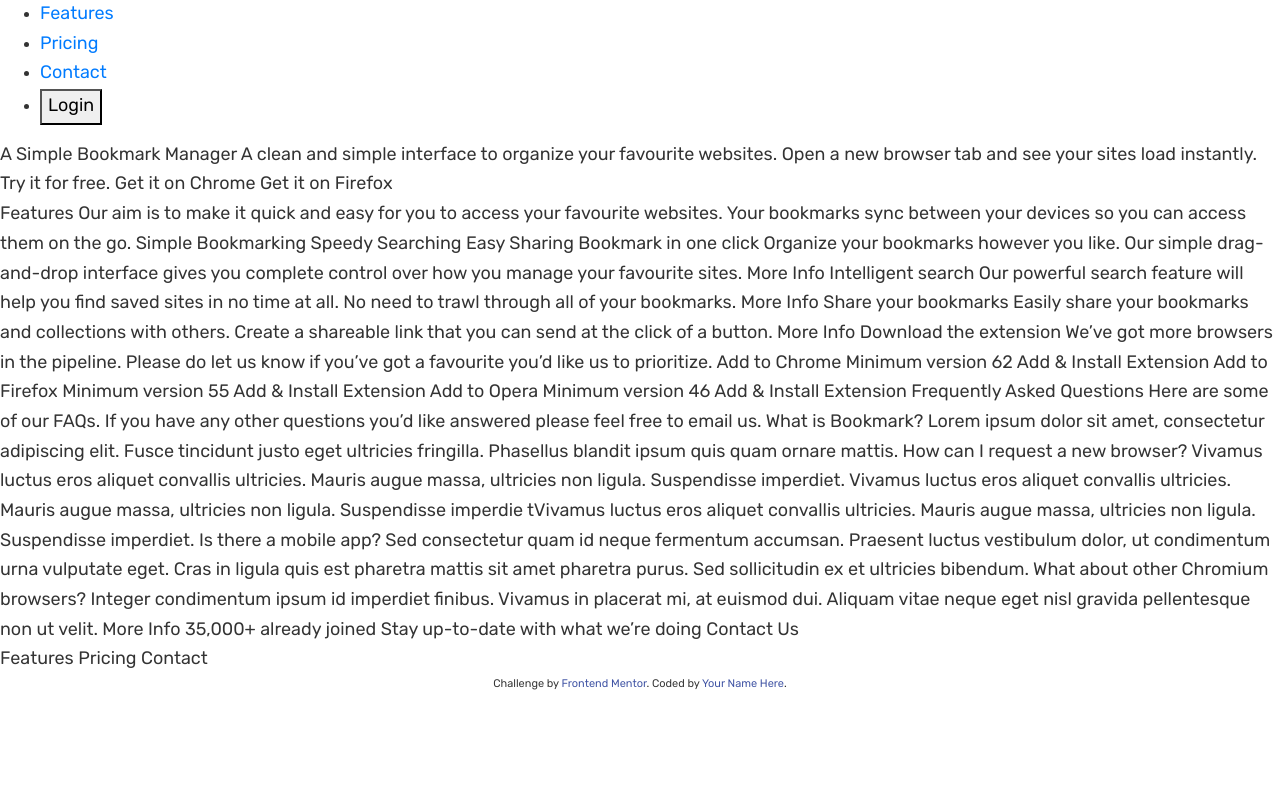
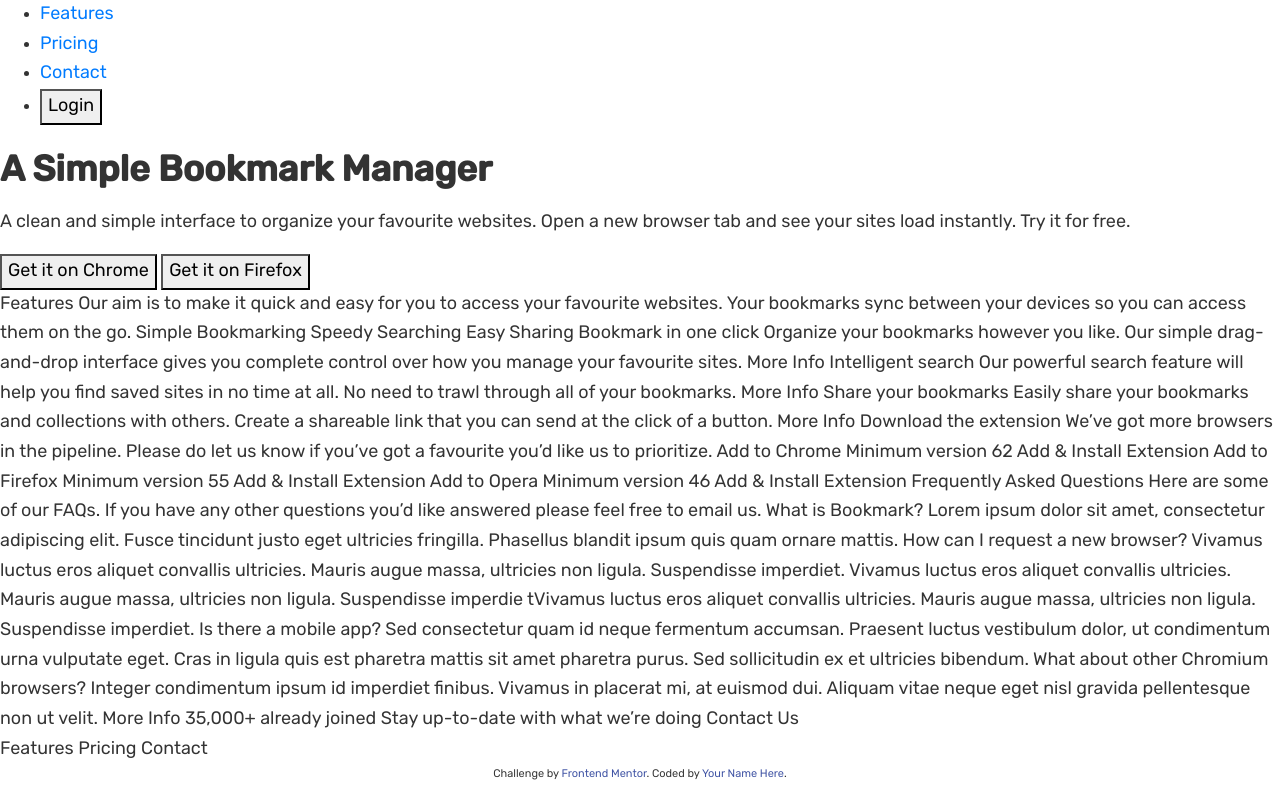
Before and after one commit to Thr0TT1e/bookmark-lp, a website: page app/index.html in a window 1280 px wide. Drawn offline with Linux system fonts and the light colour scheme.

Commit message:
Разметка header, "слайдер".

```diff
--- a/app/index.html
+++ b/app/index.html
@@ -26,13 +26,15 @@
     </ul>
   </nav>
 
-  A Simple Bookmark Manager
-
-  A clean and simple interface to organize your favourite websites. Open a new
-  browser tab and see your sites load instantly. Try it for free.
-
-  Get it on Chrome
-  Get it on Firefox
+  <div class="header-block">
+    <div class="header-block--text">
+      <h1>A Simple Bookmark Manager</h1>
+      <p>A clean and simple interface to organize your favourite websites. Open a new browser tab and see your sites load instantly. Try it for free.</p>
+      <button>Get it on Chrome</button>
+      <button>Get it on Firefox</button>
+    </div>
+    <div class="header-block--image"></div>
+  </div>
 </header>
 <main>
   Features
```
